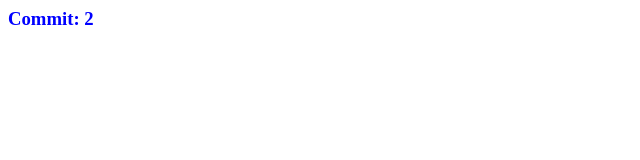
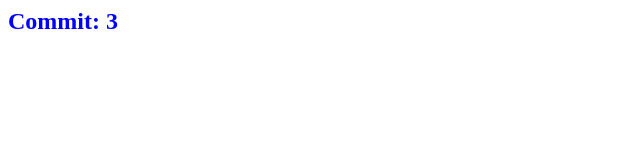
Before and after one commit to duonghuynguyen/huynhat-devops, a plain HTML site: page index.html in a window 1280 px wide. Shown: the full height of the page, 0-640 px from the left. Drawn offline with Linux system fonts and the light colour scheme.

Commit message:
Update index.html

```diff
--- a/index.html
+++ b/index.html
@@ -1 +1 @@
-<h3 style="color:blue">Commit: 2</h3>
+<h2 style="color:blue">Commit: 3</h2>
```
